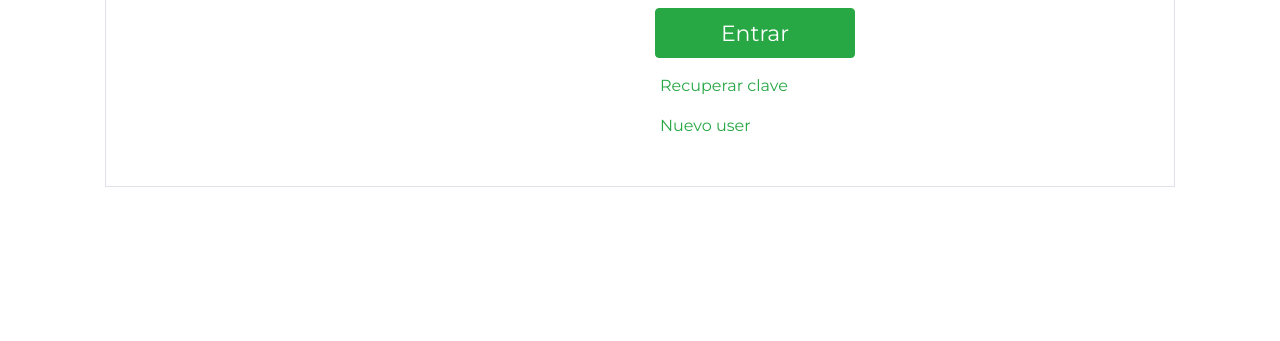
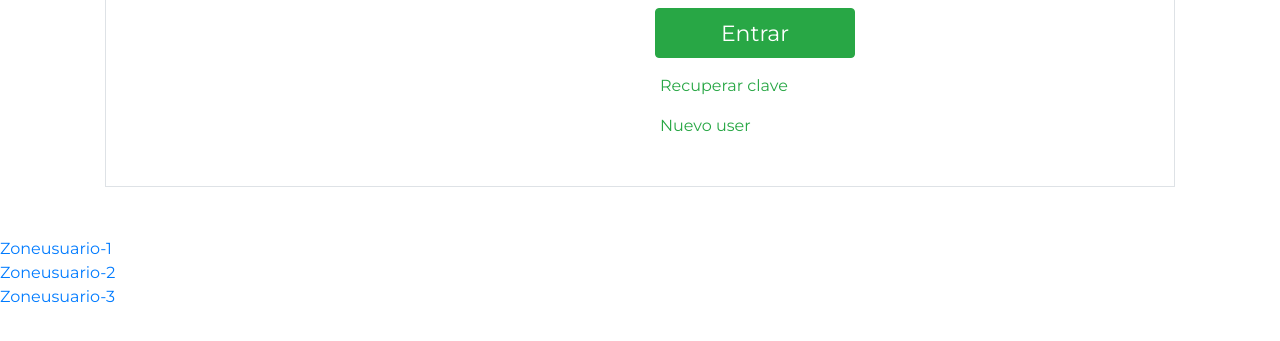
Before and after one commit to mAbadsa/social-template, a plain HTML site: page index.html in a window 1280 px wide. Shown: the part 307-648 px from the top of the page. Drawn offline with nearby package versions, Linux system fonts and the light colour scheme.

Commit message:
add link

```diff
--- a/index.html
+++ b/index.html
@@ -34,7 +34,9 @@
                 </div>
             </div>
         </main>
-
+        <a class="d-block" href="Zoneusuario.html">Zoneusuario-1</a>
+        <a class="d-block" href="Zoneusuario-2.html">Zoneusuario-2</a>
+        <a class="d-block" href="Zoneusuario-3.html">Zoneusuario-3</a>
         <script src="assets/Libs/jQuery/jquery-1.12.4.min.js"></script>
         <script src="assets/Libs/bootstrap/popper.min.js"></script>
         <script src="assets/Libs/bootstrap/bootstrap.min.js"></script>
```
